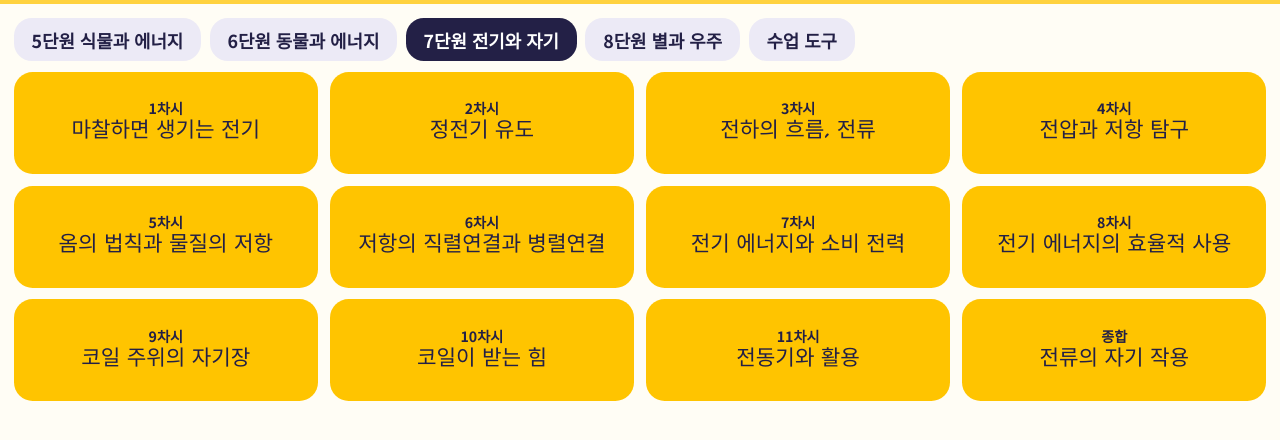
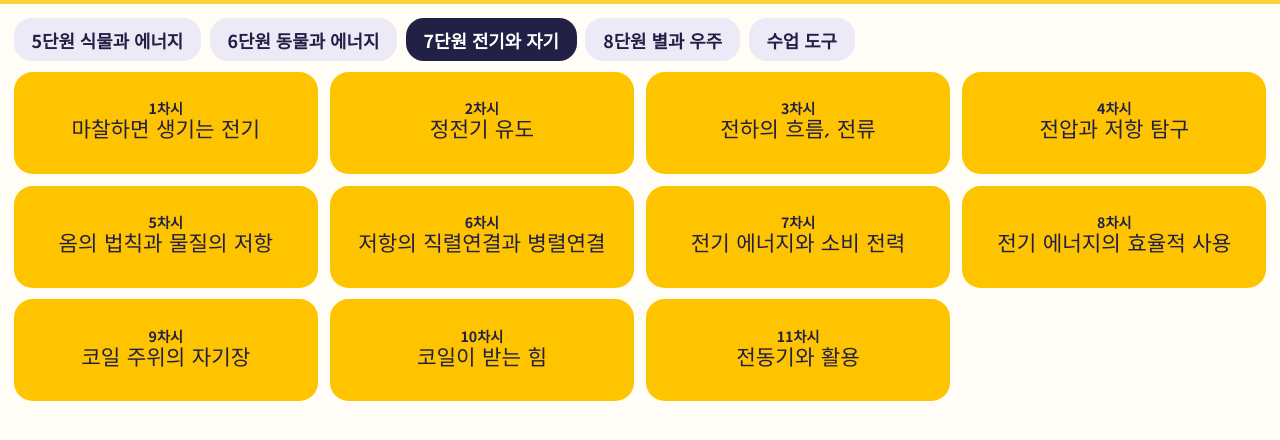
Before and after one commit to flonnehong/science-class, a plain HTML site: page index.html in a window 1280 px wide. Shown: the part 48-488 px from the top of the page. Drawn offline with Linux system fonts and the light colour scheme.

Commit message:
학생 처음 화면·교사용 목록에서 7단원 종합(전류의 자기 작용) 빼기
Co-Authored-By: Claude Opus 5.5 <noreply@anthropic.com>

```diff
--- a/catalog.js
+++ b/catalog.js
@@ -21,7 +21,7 @@ export const LESSONS = [
   L("u7-9", 7, "9", "코일 주위의 자기장", C("u7-9")),
   L("u7-10", 7, "10", "코일이 받는 힘", C("u7-10")),
   L("u7-11", 7, "11", "전동기와 활용", C("u7-11")),
-  L("u7-12", 7, "종합", "전류의 자기 작용", "/magnetic-effect-of-current/"),
+  { ...L("u7-12", 7, "종합", "전류의 자기 작용", "/magnetic-effect-of-current/"), hidden: true }, // 목록에서 뺌 (주소로 열면 그대로 동작)
   L("u8-1", 8, "1", "시차와 연주 시차", "/stellar-parallax/"),
   L("u8-2", 8, "2", "빛의 밝기와 거리", "/light-brightness-distance/"),
   L("diary", 0, "일기", "과학수업일기", C("diary"))
--- a/index.html
+++ b/index.html
@@ -31,7 +31,7 @@ import { h, clock, fontControl } from "./fb.js";
 const $ = i => document.getElementById(i), f = fontControl(v => document.documentElement.style.setProperty("--fs", v), "hfont"); document.documentElement.style.setProperty("--fs", f.value);
 document.querySelector(".tb").append(f.el, clock(h("time", { class: "sc-clock", "aria-label": "지금 시각" })));
 let cur = 7; const m = /[#?&]u(?:nit)?=?([05-8])/.exec(location.hash + location.search); if (m) cur = +m[1];
-function draw() { $("tabs").textContent = ""; UNITS.forEach(u => $("tabs").append(h("button", { type: "button", class: u.n === cur ? "on" : "", onclick: () => { cur = u.n; draw(); } }, u.n ? `${u.n}단원 ${u.t}` : u.t))); const ls = LESSONS.filter(l => l.unit === cur), u = UNITS.find(x => x.n === cur); $("g").style.setProperty("--c", u.c); $("g").textContent = ""; ls.forEach(l => $("g").append(h("a", { href: l.url }, h("small", {}, /^\d+$/.test(l.no) ? l.no + "차시" : l.no), h("b", {}, l.title)))); }
+function draw() { $("tabs").textContent = ""; UNITS.forEach(u => $("tabs").append(h("button", { type: "button", class: u.n === cur ? "on" : "", onclick: () => { cur = u.n; draw(); } }, u.n ? `${u.n}단원 ${u.t}` : u.t))); const ls = LESSONS.filter(l => l.unit === cur && !l.hidden), u = UNITS.find(x => x.n === cur); $("g").style.setProperty("--c", u.c); $("g").textContent = ""; ls.forEach(l => $("g").append(h("a", { href: l.url }, h("small", {}, /^\d+$/.test(l.no) ? l.no + "차시" : l.no), h("b", {}, l.title)))); }
 draw();
 </script>
 </body>
--- a/teacher.js
+++ b/teacher.js
@@ -43,7 +43,7 @@ async function enter() { try { if (!(await get(R("cfg/admins/" + fb.auth.current
 function lessons() {
   clear(); $.className = "tp scroll"; crumb.textContent = "차시 선택";
   view(h("div", { class: "pgt" }, h("h1", {}, "오늘 수업할 차시를 골라 주세요"), h("span", { class: "sp" }), btn("QR·주소", qr), btn(bridge ? "시트 연결됨 ✓" : "시트 연결하기", pair, bridge ? "" : "warn"), btn("로그아웃", async () => { clear(); await signOut(fb.auth); login(); })),
-    ...[5, 6, 7, 8, 0].map(n => { const u = UNITS.find(x => x.n === n), ls_ = LESSONS.filter(l => l.unit === n); return h("section", { class: "unit", style: `--c:${u.c}` }, h("h2", {}, n ? `${n}단원 · ${u.t}` : u.t), h("div", { class: "lgrid" }, ls_.map(l => btn([h("small", {}, noOf(l)), h("b", {}, l.title)], () => lesson(l))))); }));
+    ...[5, 6, 7, 8, 0].map(n => { const u = UNITS.find(x => x.n === n), ls_ = LESSONS.filter(l => l.unit === n && !l.hidden); return h("section", { class: "unit", style: `--c:${u.c}` }, h("h2", {}, n ? `${n}단원 · ${u.t}` : u.t), h("div", { class: "lgrid" }, ls_.map(l => btn([h("small", {}, noOf(l)), h("b", {}, l.title)], () => lesson(l))))); }));
 }
 
 /* ---------- 차시 화면 ---------- */
```
